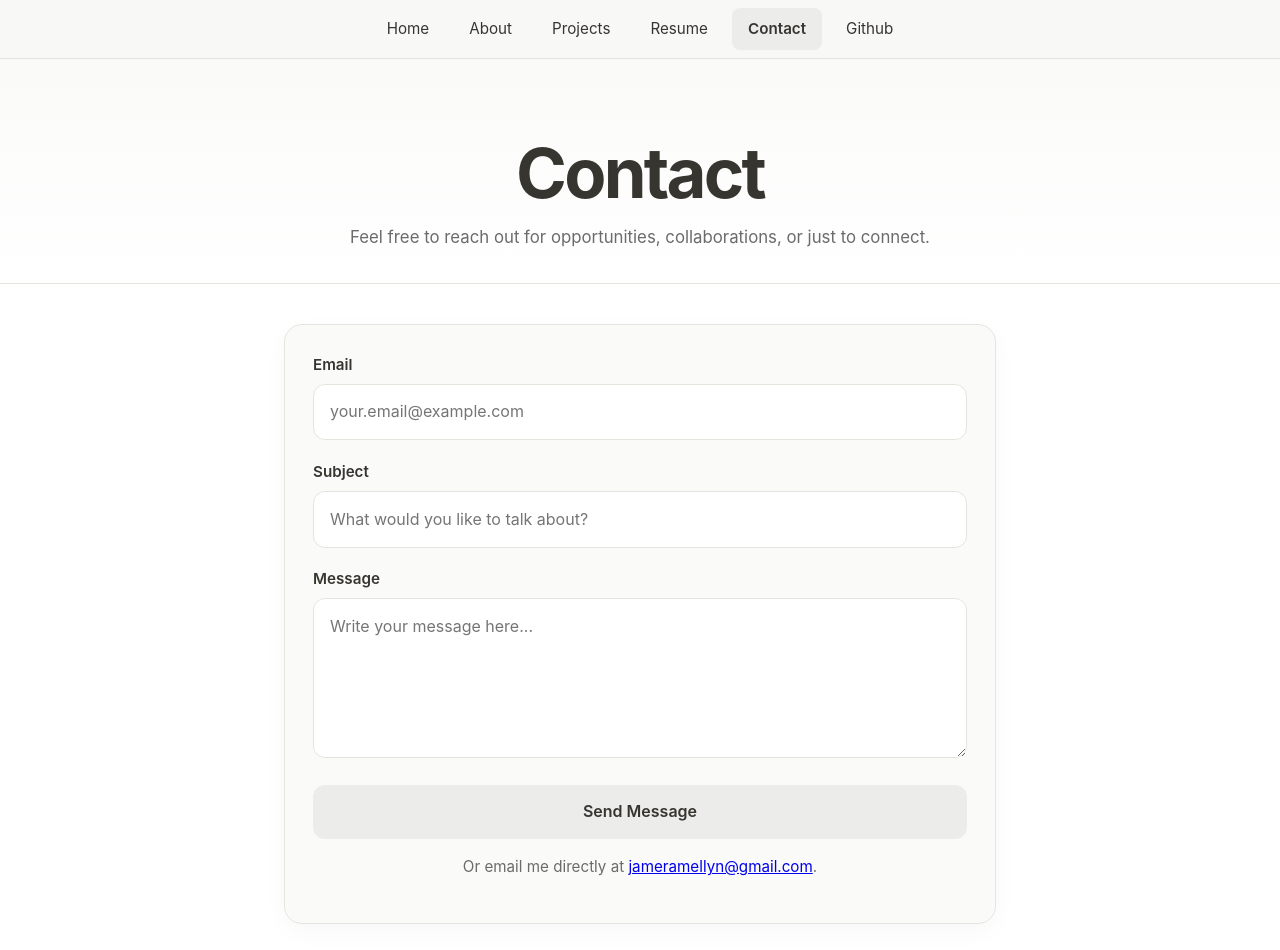
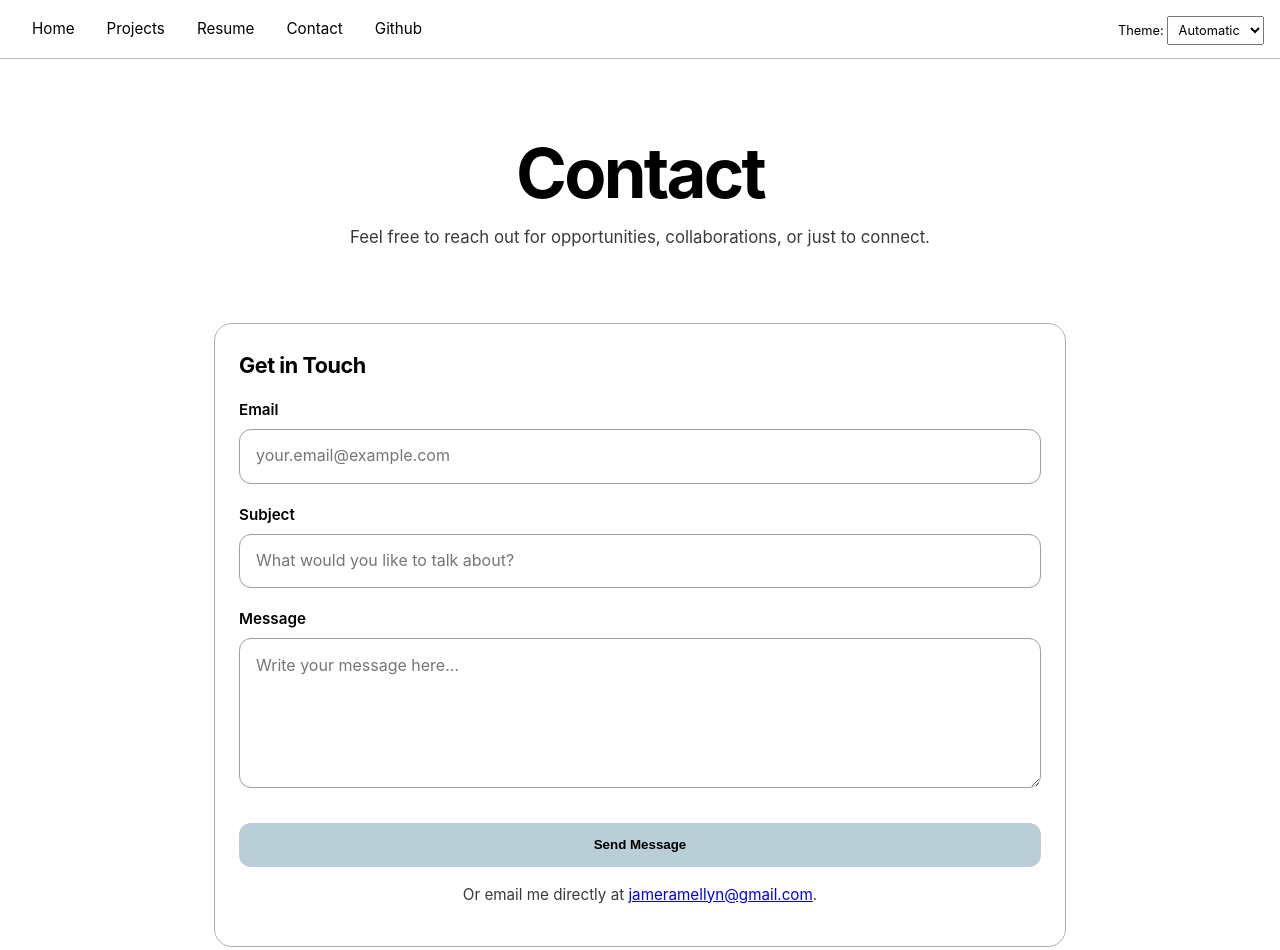
Before and after one commit to jameramellyn/portfolio, a plain HTML site: page contact/index.html in a window 1280 px wide. Drawn offline with Linux system fonts and the light colour scheme.

Commit message:
light_dark_mode

```diff
--- a/contact/index.html
+++ b/contact/index.html
@@ -5,16 +5,26 @@
   <meta name="viewport" content="width=device-width, initial-scale=1.0">
   <title>Contact | Jamera Fernando</title>
 
+  <script type="module" src="/global.js"></script>
   <style>
     html {
       --color-accent: rgba(186, 206, 215, 1);
-      --color-nav-bg: #f7f7f5;
-      --color-border: #e5e5e0;
-      --color-text: #37352f;
-      --color-muted: #6b6b6b;
-      --color-section-bg: #fafaf9;
       accent-color: var(--color-accent);
       scroll-behavior: smooth;
+      color-scheme: light dark;
+    }
+
+    .color-scheme {
+      position: absolute;
+      top: 1rem;
+      right: 1rem;
+      font-size: 80%;
+      z-index: 1001;
+    }
+
+    select {
+      font: inherit;
+      padding: 0.3rem 0.4rem;
     }
 
     * {
@@ -25,59 +35,42 @@
       margin: 0;
       font-family: Inter, ui-sans-serif, system-ui, -apple-system, BlinkMacSystemFont, "Segoe UI", sans-serif;
       line-height: 1.6;
-      color: var(--color-text);
-      background: white;
+      background: Canvas;
+      color: CanvasText;
     }
 
     nav {
+      --border-color: oklch(50% 10% 200 / 40%);
       position: sticky;
       top: 0;
       z-index: 1000;
-      background-color: rgba(247, 247, 245, 0.88);
       backdrop-filter: blur(8px);
-      border-bottom: 1px solid var(--color-border);
+      border-bottom: 1px solid var(--border-color);
       padding: 0.5rem 1rem;
-    }
-
-    nav ul {
-      list-style: none;
-      display: flex;
-      justify-content: center;
-      gap: 0.5rem;
-      margin: 0;
-      padding: 0;
-      flex-wrap: wrap;
     }
 
     nav a {
       display: inline-block;
       text-decoration: none;
-      color: var(--color-text);
+      color: inherit;
       padding: 0.55rem 1rem;
       border-radius: 0.5rem;
-      transition: background-color 0.2s ease, color 0.2s ease;
+      transition: background-color 0.2s ease;
       font-size: 0.95rem;
     }
 
     nav a:hover {
-      background-color: var(--color-accent);
-      color: #1f2937;
+      background-color: color-mix(in oklch, var(--color-accent), canvas 85%);
     }
 
     nav a.current {
-      background-color: #ececeb;
+      background-color: color-mix(in oklch, var(--color-accent), canvas 80%);
       font-weight: 600;
-    }
-
-    nav a.current:hover {
-      background-color: var(--color-accent);
     }
 
     .page-header {
       padding: 5rem 1.5rem 2rem;
       text-align: center;
-      background: linear-gradient(to bottom, #fafaf9, white);
-      border-bottom: 1px solid var(--color-border);
     }
 
     .page-header h1 {
@@ -90,136 +83,132 @@
     .page-header p {
       margin: 1rem auto 0;
       max-width: 680px;
-      color: var(--color-muted);
       font-size: 1.05rem;
+      color: color-mix(in oklch, CanvasText, Canvas 35%);
     }
 
-    .contact-wrapper {
-      max-width: 760px;
+    .resume-wrapper {
+      max-width: 900px;
       margin: 0 auto;
       padding: 2.5rem 1.5rem 5rem;
     }
 
-    .contact-card {
-      background: var(--color-section-bg);
-      border: 1px solid var(--color-border);
+    section {
+      margin-bottom: 2.5rem;
+      background: Canvas;
+      border: 1px solid color-mix(in oklch, CanvasText, Canvas 75%);
       border-radius: 18px;
-      padding: 1.75rem;
-      box-shadow: 0 8px 24px rgba(0, 0, 0, 0.03);
+      padding: 1.5rem;
+    }
+
+    section h2 {
+      margin-top: 0;
+      margin-bottom: 1rem;
+      font-size: 1.35rem;
+      letter-spacing: -0.02em;
     }
 
     form {
       display: grid;
       gap: 1.2rem;
-    }
-
-    label {
-      display: block;
+      margin-top: 1rem;
     }
 
     label span {
       display: block;
-      margin-bottom: 0.45rem;
+      margin-bottom: 0.4rem;
+      font-weight: 600;
       font-size: 0.95rem;
-      font-weight: 600;
-      color: var(--color-text);
     }
 
     input,
     textarea {
       width: 100%;
-      padding: 0.9rem 1rem;
-      border: 1px solid var(--color-border);
+      padding: 0.85rem 1rem;
       border-radius: 12px;
+      border: 1px solid color-mix(in oklch, CanvasText, Canvas 70%);
+      background: Canvas;
+      color: CanvasText;
       font: inherit;
-      color: var(--color-text);
-      background: white;
       transition: border-color 0.2s ease, box-shadow 0.2s ease;
     }
 
     input:focus,
     textarea:focus {
       outline: none;
-      border-color: rgba(186, 206, 215, 1);
-      box-shadow: 0 0 0 4px rgba(186, 206, 215, 0.2);
+      border-color: var(--color-accent);
+      box-shadow: 0 0 0 4px color-mix(in oklch, var(--color-accent), canvas 85%);
     }
 
     textarea {
-      min-height: 160px;
+      min-height: 150px;
       resize: vertical;
     }
 
     button {
-      appearance: none;
+      margin-top: 0.5rem;
       border: none;
       border-radius: 12px;
       padding: 0.9rem 1.2rem;
-      font: inherit;
       font-weight: 600;
-      color: var(--color-text);
-      background: #ececeb;
+      background: var(--color-accent);
       cursor: pointer;
-      transition: background-color 0.2s ease, transform 0.2s ease;
+      transition: transform 0.15s ease, background-color 0.2s ease;
     }
 
     button:hover {
-      background: var(--color-accent);
       transform: translateY(-1px);
     }
 
     .contact-note {
       margin-top: 1rem;
-      color: var(--color-muted);
       font-size: 0.95rem;
       text-align: center;
+      color: color-mix(in oklch, CanvasText, Canvas 35%);
     }
 
     @media (max-width: 768px) {
       .page-header {
         padding-top: 4rem;
       }
-
-      .contact-card {
-        padding: 1.25rem;
-      }
     }
   </style>
+
 </head>
 <body>
-  <nav>
-    <ul>
-      <li><a href="../">Home</a></li>
-      <li><a href="../#about">About</a></li>
-      <li><a href="../projects/">Projects</a></li>
-      <li><a href="../resume/">Resume</a></li>
-      <li><a href="../contact/" class="current">Contact</a></li>
-      <li><a href="https://github.com/jameramellyn" target="_blank">Github</a></li>
-    </ul>
-  </nav>
+  <!-- <ul>
+    <li><a href="../">Home</a></li>
+    <li><a href="../#about">About</a></li>
+    <li><a href="../projects/">Projects</a></li>
+    <li><a href="../resume/">Resume</a></li>
+    <li><a href="../contact/">Contact</a></li>
+    <li><a href="https://github.com/jameramellyn" target="_blank">Github</a></li>
+  </ul> -->
 
   <header class="page-header">
     <h1>Contact</h1>
-    <p>
-      Feel free to reach out for opportunities, collaborations, or just to connect.
-    </p>
+    <p>Feel free to reach out for opportunities, collaborations, or just to connect.</p>
   </header>
 
-  <main class="contact-wrapper">
-    <div class="contact-card">
+  <main class="resume-wrapper">
+    <section>
+      <h2>Get in Touch</h2>
+
       <form action="mailto:jameramellyn@gmail.com" method="post" enctype="text/plain">
-        <label for="email">
+
+        <label>
           <span>Email</span>
-          <input id="email" name="email" type="email" placeholder="your.email@example.com">
+          <input type="email" name="email" placeholder="your.email@example.com">
         </label>
 
-        <label for="subject">
+        <label>
           <span>Subject</span>
-          <input id="subject" name="subject" type="text" placeholder="What would you like to talk about?">
+          <input type="text" name="subject" placeholder="What would you like to talk about?">
         </label>
 
-        <label for="body">
+        <label>
           <span>Message</span>
-          <textarea id="body" name="body" placeholder="Write your message here..."></textarea>
+          <textarea name="body" placeholder="Write your message here..."></textarea>
         </label>
 
         <button type="submit">Send Message</button>
@@ -229,7 +218,7 @@
         Or email me directly at
         <a href="mailto:jameramellyn@gmail.com">jameramellyn@gmail.com</a>.
       </p>
-    </div>
+    </section>
   </main>
 </body>
 </html>
--- a/global.js
+++ b/global.js
@@ -1,5 +1,97 @@
-console.log('IT’S ALIVE!');
+console.log('IT\’S ALIVE!');
 
 function $$(selector, context = document) {
   return Array.from(context.querySelectorAll(selector));
 }
+
+const pages = [
+    { url: '', title: 'Home' },
+    { url: 'projects/', title: 'Projects' },
+    { url: 'resume/', title: 'Resume' },
+    { url: 'contact/', title: 'Contact' },
+    { url: 'https://github.com/jameramellyn', title: 'Github' },
+  ];
+
+const nav = document.createElement('nav');
+document.body.prepend(nav);
+
+const BASE_PATH =
+  location.hostname === "localhost" || location.hostname === "127.0.0.1"
+    ? "/"
+    : "/portfolio/";
+
+    for (let p of pages) {
+        let url = p.url;
+        let title = p.title;
+
+        url = !url.startsWith('http') ? BASE_PATH + url : url;
+
+        let a = document.createElement('a');
+        a.href = url;
+        a.textContent = title;
+
+        a.classList.toggle(
+          'current',
+          a.host === location.host && a.pathname === location.pathname
+        );
+
+        if (a.host !== location.host) {
+          a.target = "_blank";
+        }
+
+        nav.append(a);
+      }
+// ==========================
+// THEME SWITCHER UI
+// ==========================
+
+document.body.insertAdjacentHTML(
+    'afterbegin',
+    `
+    <label class="color-scheme">
+      Theme:
+      <select>
+        <option value="light dark">Automatic</option>
+        <option value="light">Light</option>
+        <option value="dark">Dark</option>
+      </select>
+    </label>
+    `
+  );
+
+  const select = document.querySelector('.color-scheme select');
+
+  function setColorScheme(scheme) {
+    document.documentElement.style.setProperty('color-scheme', scheme);
+  }
+
+  // ==========================
+  // EVENT LISTENER
+  // ==========================
+
+  select.addEventListener('input', function (event) {
+    console.log('color scheme changed to', event.target.value);
+
+    setColorScheme(value);
+
+    localStorage.colorScheme = value;
+  });
+
+
+  if ('colorScheme' in localStorage) {
+    const saved = localStorage.colorScheme;
+
+    setColorScheme(saved);
+    select.value = saved;
+  }
+
+// const $$ = (selector, context = document) =>
+//     Array.from(context.querySelectorAll(selector));
+
+//   const navLinks = $$("nav a");
+
+//   let currentLink = navLinks.find(
+//     (a) => a.host === location.host && a.pathname === location.pathname,
+//   );
+
+//   currentLink?.classList.add('current');
--- a/style.css
+++ b/style.css
@@ -1,6 +1,9 @@
+html{
+  color-scheme: light dark;
+}
 body {
     /* Set line height to 1.5 times the font size
          and use the OS’s UI font as the website font
        */
     font: 100%/1.5 system-ui;
-  }
+    }
```
Also changed, not shown: index.html (+56 -61 lines), projects/hdsi-lab.html (+3 -3 lines), projects/index.html (+58 -51 lines), projects/low-price-center.html (+13 -11 lines), projects/ootb-visualization.html (+13 -12 lines), resume/index.html (+39 -47 lines).
